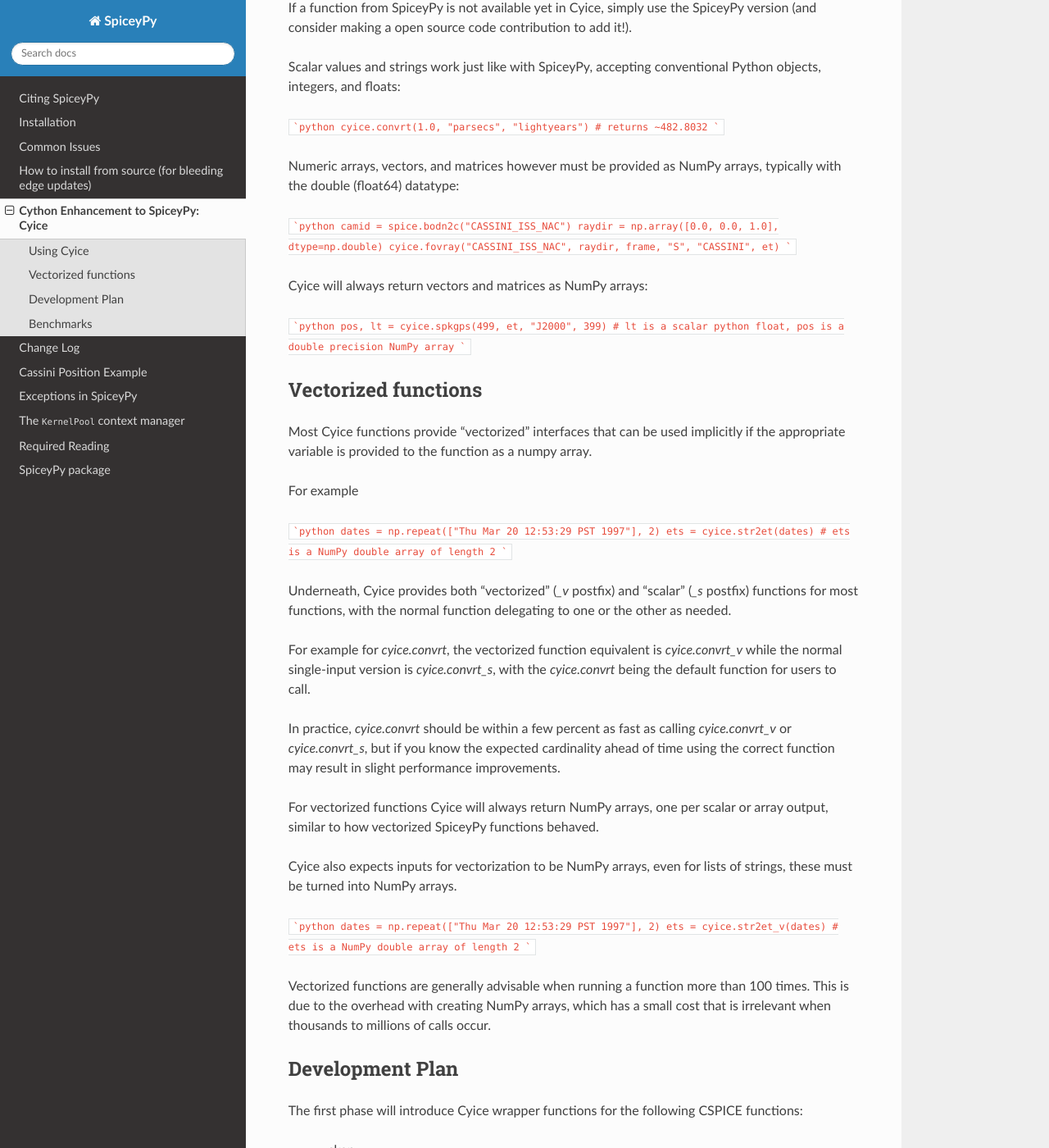
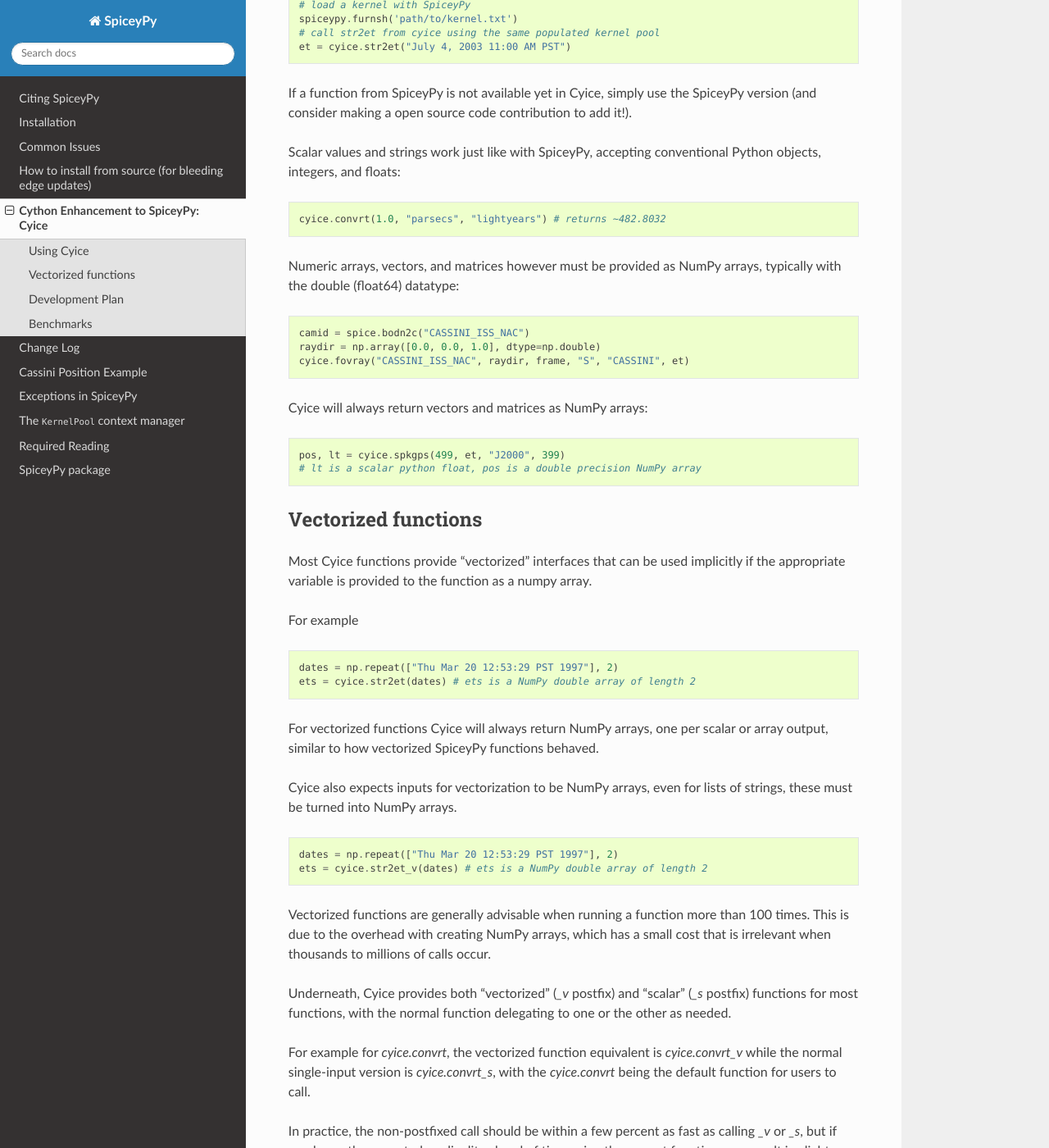
Before and after one commit to AndrewAnnex/SpiceyPy, a Sphinx documentation site: the page built from docs/cyice.rst, in a window 1280 px wide and 1400 px high, scrolled down 1135 px. Shown: the whole window at 82% size. Built offline with Sphinx 7.4.7 and the Read the Docs theme 3.1.0, drawn with Linux system fonts in a browser that asks for light colours; pages that are not in the unit, such as notebooks, are missing from menus; some of the changed text lies outside the part shown.

Commit message:
some readthedocs fixes (#492)
* fixed titles in ck.rst
* fixed issues in cyice.rst
* fixed issues in abcorr.rst

````diff
--- a/docs/abcorr.rst
+++ b/docs/abcorr.rst
@@ -252,6 +252,7 @@
     lt = \frac{\lVert T(t) - O(t) \rVert}{c}
 
  | The geometric relationship between the observer, target, and solar system barycenter is as shown:
+
  ::
 
              SSB ---> O(t)
--- a/docs/conf.py
+++ b/docs/conf.py
@@ -24,6 +24,9 @@
 # sys.path.insert(0, os.path.abspath('.'))
 
 # -- General configuration ------------------------------------------------
+
+# enable for more verbose warnings such as bad links and etc
+nitpicky = True
 
 # If your documentation needs a minimal Sphinx version, state it here.
 # needs_sphinx = '1.0'
@@ -227,7 +230,7 @@
 # latex_show_pagerefs = False
 
 # If true, show URL addresses after external links.
-# latex_show_urls = False
+latex_show_urls = 'footnote'
 
 # Documents to append as an appendix to all manuals.
 # latex_appendices = []
@@ -282,7 +285,7 @@
 epub_title = "SpiceyPy"
 epub_author = "Andrew Annex"
 epub_publisher = "Andrew Annex"
-epub_copyright = "2014-2022, Andrew Annex"
+epub_copyright = "2014-2025, Andrew Annex"
 
 # The basename for the epub file. It defaults to the project name.
 # epub_basename = 'SpiceyPy'
--- a/docs/cyice.rst
+++ b/docs/cyice.rst
@@ -30,49 +27,54 @@
 
 Cyice is a submodule to SpiceyPy and can be imported via `from spiceypy import cyice`, like so:
 
-```python
-# do the regular import
-import spiceypy
-# call a spiceypy function
-spiceypy.b1900()
-# now import Cyice
-from spiceypy import cyice
-# now call the equivalent cyice function
-cyice.b1900()
-```
+.. code-block:: python
+
+      # do the regular import
+      import spiceypy
+      # call a spiceypy function
+      spiceypy.b1900()
+      # now import Cyice
+      from spiceypy import cyice
+      # now call the equivalent cyice function
+      cyice.b1900()
+
 
 Because Cyice and SpiceyPy both link to the same CSPICE library, they can be used interchangeably.
 For example:
 
-```python
-# load a kernel with SpiceyPy
-spiceypy.furnsh('path/to/kernel.txt')
-# call str2et from cyice using the same populated kernel pool
-et = cyice.str2et("July 4, 2003 11:00 AM PST")
-```
+.. code-block:: python
+
+      # load a kernel with SpiceyPy
+      spiceypy.furnsh('path/to/kernel.txt')
+      # call str2et from cyice using the same populated kernel pool
+      et = cyice.str2et("July 4, 2003 11:00 AM PST")
+
 
 If a function from SpiceyPy is not available yet in Cyice, simply use the SpiceyPy version (and consider making a open source code contribution to add it!).
 
 Scalar values and strings work just like with SpiceyPy, accepting conventional Python objects, integers, and floats:
 
-```python
-cyice.convrt(1.0, "parsecs", "lightyears") # returns ~482.8032
-```
+.. code-block:: python
+
+      cyice.convrt(1.0, "parsecs", "lightyears") # returns ~482.8032
+
 
 Numeric arrays, vectors, and matrices however must be provided as NumPy arrays, typically with the double (float64) datatype:
 
-```python
-camid = spice.bodn2c("CASSINI_ISS_NAC")
-raydir = np.array([0.0, 0.0, 1.0], dtype=np.double)
-cyice.fovray("CASSINI_ISS_NAC", raydir, frame, "S", "CASSINI", et)
-```
+.. code-block:: python
+
+      camid = spice.bodn2c("CASSINI_ISS_NAC")
+      raydir = np.array([0.0, 0.0, 1.0], dtype=np.double)
+      cyice.fovray("CASSINI_ISS_NAC", raydir, frame, "S", "CASSINI", et)
+
 
 Cyice will always return vectors and matrices as NumPy arrays:
 
-```python
-pos, lt = cyice.spkgps(499, et, "J2000", 399)
-# lt is a scalar python float, pos is a double precision NumPy array
-```
+.. code-block:: python
+
+      pos, lt = cyice.spkgps(499, et, "J2000", 399)
+      # lt is a scalar python float, pos is a double precision NumPy array
+
 
 Vectorized functions
 ---------------------
@@ -82,31 +84,43 @@
 
 For example
 
-```python
-dates = np.repeat(["Thu Mar 20 12:53:29 PST 1997"], 2)
-ets = cyice.str2et(dates) # ets is a NumPy double array of length 2
-```
+.. code-block:: python
+
+      dates = np.repeat(["Thu Mar 20 12:53:29 PST 1997"], 2)
+      ets = cyice.str2et(dates) # ets is a NumPy double array of length 2
+
+For vectorized functions Cyice will always return NumPy arrays,
+one per scalar or array output, similar to how vectorized SpiceyPy functions behaved.
+
+Cyice also expects inputs for vectorization to be NumPy arrays, even for lists of strings, these must be turned into NumPy arrays.
+
+.. code-block:: python
+
+      dates = np.repeat(["Thu Mar 20 12:53:29 PST 1997"], 2)
+      ets = cyice.str2et_v(dates) # ets is a NumPy double array of length 2
+
+
+Vectorized functions are generally advisable when running a function more than 100 times.
+This is due to the overhead with creating NumPy arrays, which has a small cost that is irrelevant when thousands to millions of calls occur.
 
 Underneath, Cyice provides both "vectorized" (`_v` postfix) and "scalar" (`_s` postfix) functions for most functions,
 with the normal function delegating to one or the other as needed.
 
 For example for `cyice.convrt`, the vectorized function equivalent is `cyice.convrt_v` while the normal single-input version is `cyice.convrt_s`, with the `cyice.convrt` being the default function for users to call.
 
-In practice, `cyice.convrt` should be within a few percent as fast as calling `cyice.convrt_v` or `cyice.convrt_s`, but if you know the expected cardinality ahead of time using the correct function may result in slight performance improvements.
+In practice, the non-postfixed call should be within a few percent as fast as calling `_v` or `_s`, but if you know the expected cardinality ahead of time using the correct function may result in slight performance improvements.
 
+.. code-block:: python
 
-For vectorized functions Cyice will always return NumPy arrays,
-one per scalar or array output, similar to how vectorized SpiceyPy functions behaved.
-
-Cyice also expects inputs for vectorization to be NumPy arrays, even for lists of strings, these must be turned into NumPy arrays.
-
-```python
-dates = np.repeat(["Thu Mar 20 12:53:29 PST 1997"], 2)
-ets = cyice.str2et_v(dates) # ets is a NumPy double array of length 2
-```
-
-Vectorized functions are generally advisable when running a function more than 100 times.
-This is due to the overhead with creating NumPy arrays, which has a small cost that is irrelevant when thousands to millions of calls occur.
+      dates = np.repeat(["Thu Mar 20 12:53:29 PST 1997"], 200_000)
+      # this works
+      ets = cyice.str2et(dates)
+      # this also works
+      ets = cyice.str2et_v(dates)
+      # if manually looping, scalar function would be faster (but not faster than not looping at all!)
+      for date in dates:
+          # this would be faster than calling str2et directly
+          et = cyice.str2et_s(date)
 
 
 Development Plan
````
Also changed, not shown: other parts of docs/cyice.rst (+1 -4 lines), docs/ck.rst (+7 -7 lines).
